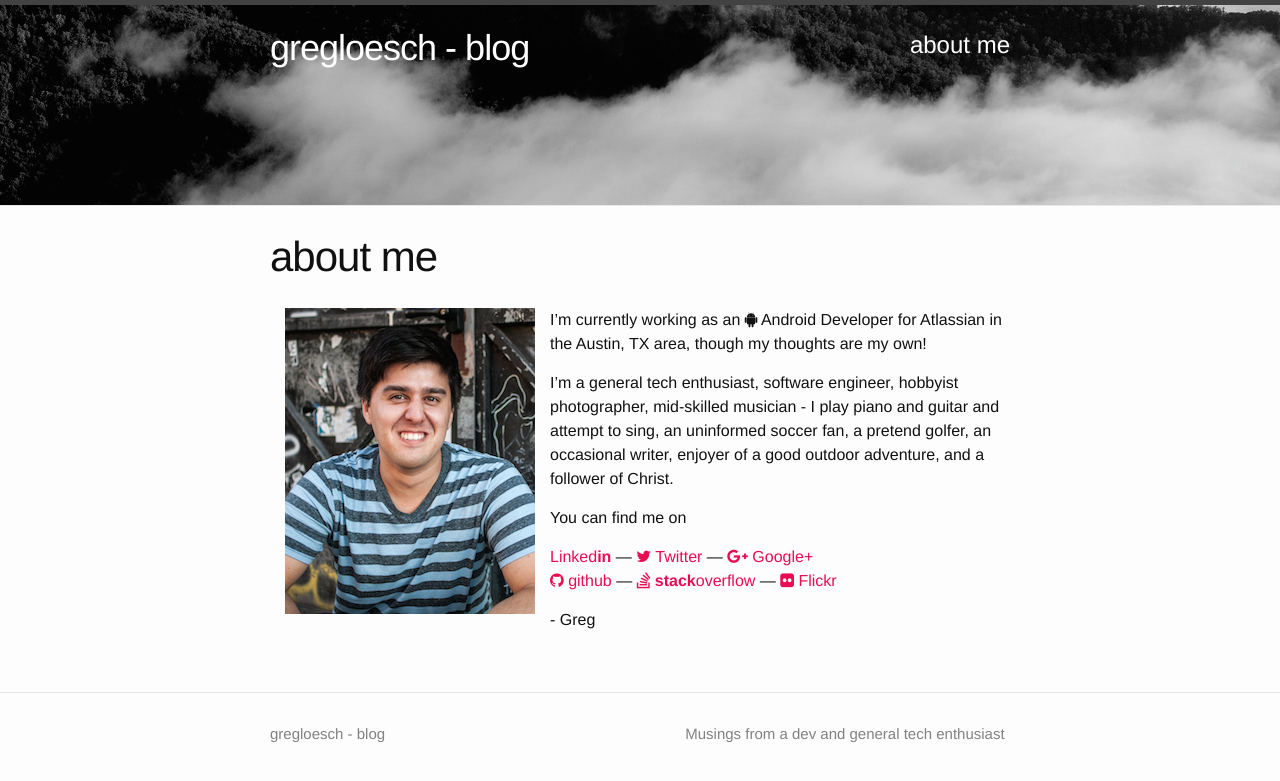
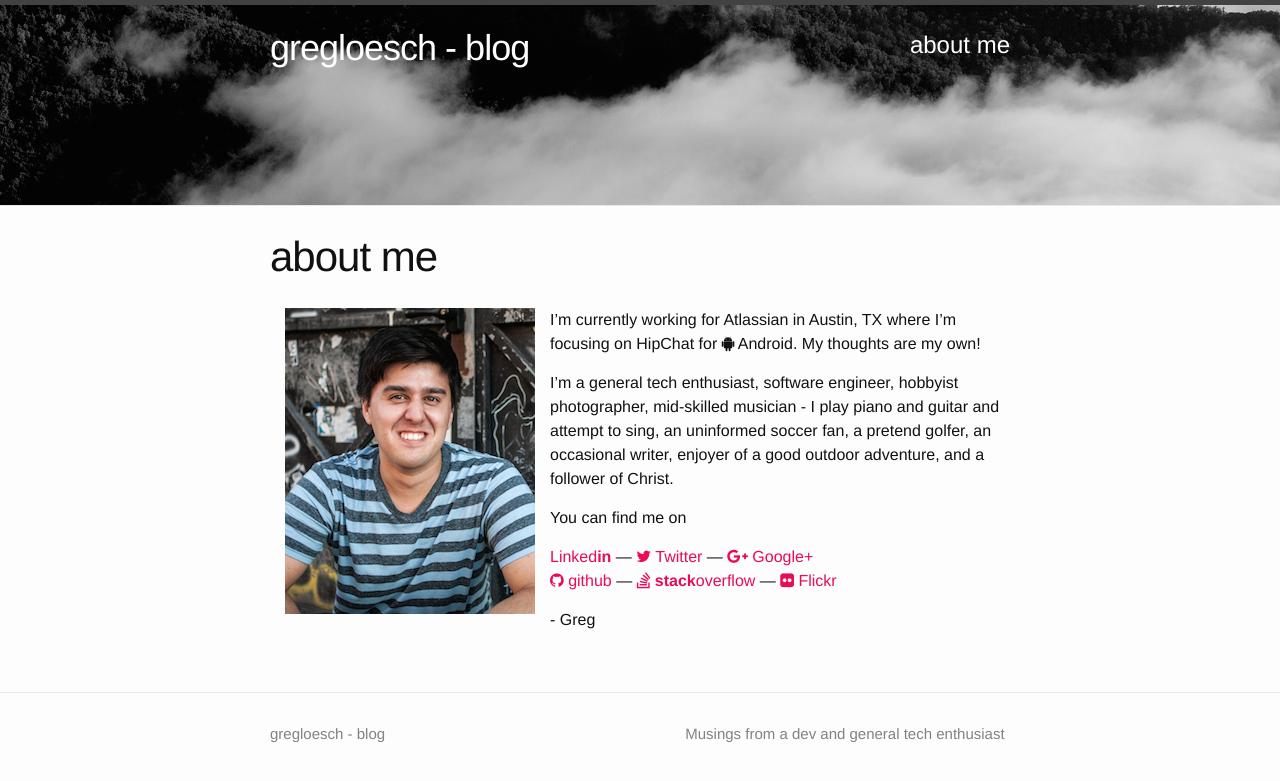
Before and after one commit to loeschg/loeschg.github.io, a Jekyll site: the page built from about.md, in a window 1280 px wide. Shown: the top 781 px of the page. Built offline with Jekyll 4.4.1, drawn with Linux system fonts in a browser that asks for light colours; nearby versions of some CDN libraries.

Commit message:
Remove a couple of posts and update about

```diff
--- a/about.md
+++ b/about.md
@@ -6,7 +6,7 @@ permalink: /about/
 
 <img src="/assets/images/profile-rome.png" class="left"/>
 
-I’m currently working as an <i class="fa fa-android"></i> Android Developer for Atlassian in the Austin, TX area, though my thoughts are my own!
+I’m currently working for Atlassian in Austin, TX where I'm focusing on HipChat for <i class="fa fa-android"></i> Android. My thoughts are my own!
 
 I’m a general tech enthusiast, software engineer, hobbyist photographer, mid-skilled musician - I play piano and guitar and attempt to sing, an uninformed soccer fan, a pretend golfer, an occasional writer, enjoyer of a good outdoor adventure, and a follower of Christ.
 
```
Also changed, not shown: _drafts/2009-10-18-weekend-evening-garageband-session-siren-call.markdown (renamed from _posts/2009-10-18-weekend-evening-garageband-session-siren-call.markdown), _drafts/2009-10-28-guitar-messin-dronestyle.markdown (renamed from _posts/2009-10-28-guitar-messin-dronestyle.markdown), _drafts/2011-02-21-convert-column-number-excel-column-letters-java.markdown (renamed from _posts/2011-02-21-convert-column-number-excel-column-letters-java.markdown), _drafts/2011-10-05-oregon-trip-2011.markdown (renamed from _posts/2011-10-05-oregon-trip-2011.markdown), _drafts/2011-11-19-first-day-on-the-job.markdown (renamed from _posts/2011-11-19-first-day-on-the-job.markdown).
